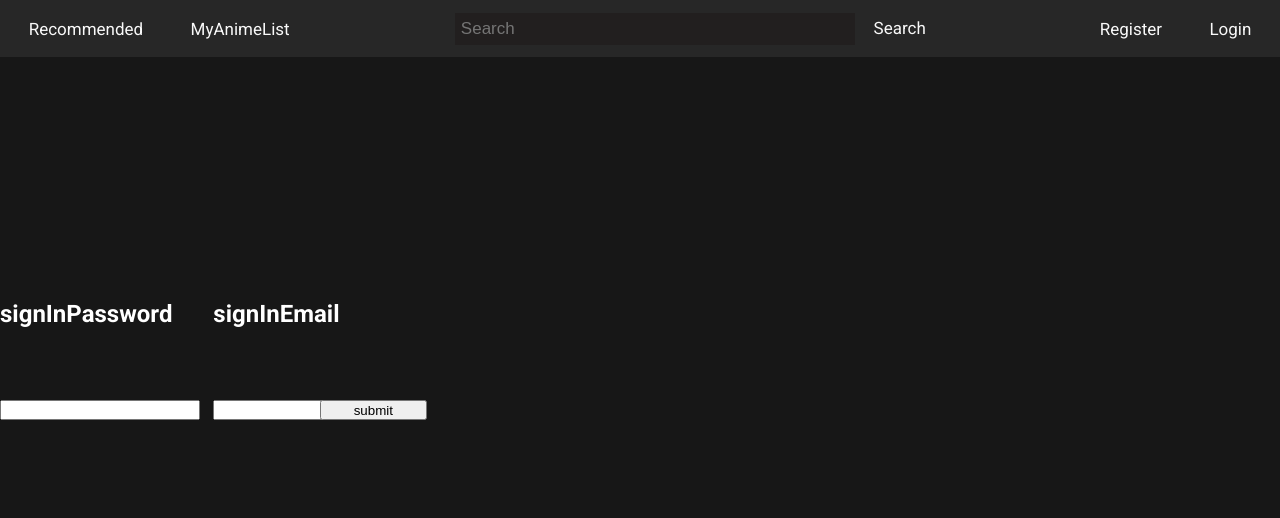
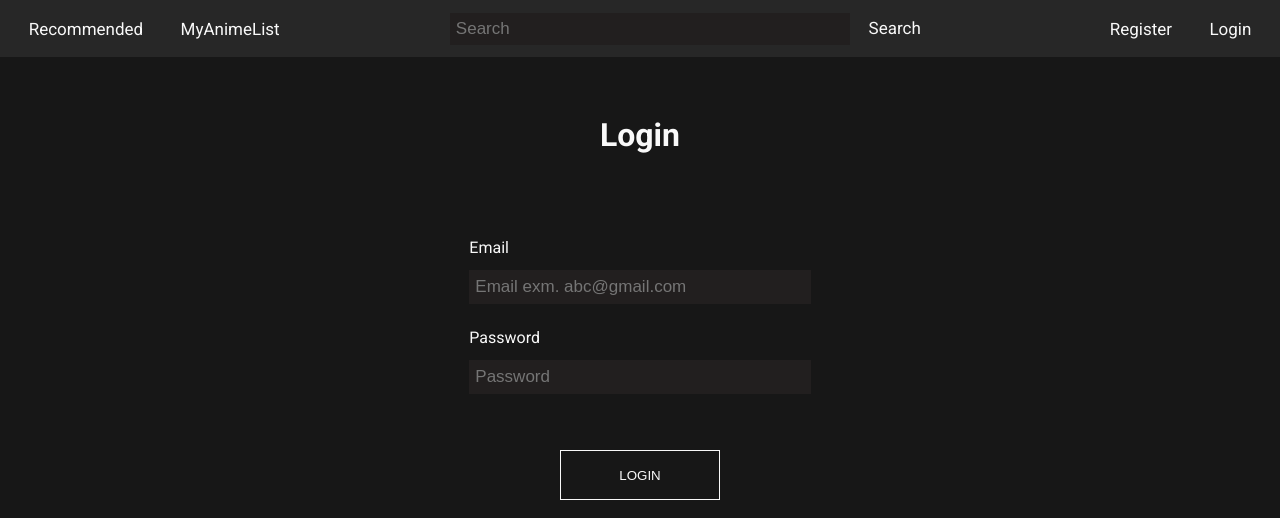
Before and after one commit to SvenRehm/Anime-Api-Practice-Project, a React (Create React App) app: page /Login in a window 1280 px wide. Shown: the top 518 px of the page. Built offline with nearby package versions, Linux system fonts and the light colour scheme.

Commit message:
remove/add to playlist works better

```diff
--- a/src/Components/Login/Login.js
+++ b/src/Components/Login/Login.js
@@ -5,8 +5,7 @@ import styled from "styled-components"
 import {
   changePasswordField,
   changeEmailField,
-  submitLogin,
-
+  submitLogin
 } from "./actions/Login"
 
 const mapStateToProps = state => {
@@ -28,36 +27,62 @@ const mapDispatchToProps = dispatch => {
 
 const LoginDiv = styled.div`
   display: grid;
+  grid-template-columns: repeat(12, minmax(0, 1fr));
+  grid-template-rows: repeat(9, 90px);
+  label {
+    grid-row: 3;
+    grid-column: 5 / span 4;
+    width: 70%;
 
-  grid-template-columns: repeat(12, minmax(0, 1fr));
-  grid-template-rows: repeat(12, 100px);
-  h2 {
-    color: white;
+    height: 2em;
+    justify-self: center;
+    align-self: end;
+
+    color: ${props => props.theme.secondary};
+    width: 80%;
+    & #email {
+      grid-row: 3;
+    }
+    &#password {
+      grid-row: 4;
+    }
+  }
+  input {
+    padding: 6px;
+    justify-self: center;
+    height: 2em;
+    font-size: 17px;
+    width: 80%;
+    border: none;
+    color: ${props => props.theme.secondary};
+    background: ${props => props.theme.darkgrey};
+  }
+  input[name="email"] {
     grid-row: 4;
+    grid-column: 5 / span 4;
   }
-  h2.mail {
-    color: white;
-    grid-row: 4;
-    grid-column: 3 / span 1;
+  input[name="password"] {
+    grid-row: 5;
+    grid-column: 5 / span 4;
+  }
+
+  h1 {
+    justify-self: center;
+    align-self: center;
+    grid-column: 5 / span 4;
+    grid-row: 2;
+    color: ${props => props.theme.secondary};
   }
   button {
-    grid-row: 5;
-    grid-column: 4;
-    height: 20px;
-  }
-  input {
-    width: 200px;
-    height: 20px;
-    margin-right: 1em;
-    grid-column: 1;
-    grid-row: 5;
-  }
-  input.right {
-    width: 200px;
-    height: 20px;
-    margin-right: 1em;
-    grid-column: 3;
-    grid-row: 5;
+    grid-row: 6;
+    grid-column: 5 / span 4;
+    width: 160px;
+    height: 50px;
+    color: ${props => props.theme.secondary};
+    text-transform: uppercase;
+    background-color: ${props => props.theme.primary};
+    border: 1px solid ${props => props.theme.secondary};
+    justify-self: center;
   }
 `
 class Login extends Component {
@@ -65,14 +90,23 @@ class Login extends Component {
     return (
       <LoginDiv>
         <h1>Login</h1>
-        <h2>signInPassword</h2>
-        <input onChange={this.props.onChangePasswordField} type="password" />
-        <h2 className="mail">signInEmail</h2>
+        <label id="email">Email</label>
         <input
-          className="right"
+          placeholder="Email exm. abc@gmail.com"
+          name="email"
+          value={this.props.signInEmail}
           onChange={this.props.onChangeEmailField}
           type="email"
         />
+        <label id="password">Password</label>
+        <input
+          placeholder="Password"
+          onChange={this.props.onChangePasswordField}
+          type="password"
+          name="password"
+          value={this.props.signInPassword}
+        />
+
         <button
           onClick={() =>
             this.props.onSubmitLogin(
@@ -81,7 +115,7 @@ class Login extends Component {
             )
           }
         >
-          submit
+          Login
         </button>
       </LoginDiv>
     )
--- a/src/Components/Login/actions/Login.js
+++ b/src/Components/Login/actions/Login.js
@@ -1,6 +1,6 @@
 import { history } from "../../../App"
 import axios from "axios"
-
+import { getJwt } from "../../helpers/jwt"
 export const changePasswordField = text => {
   return {
     type: "CHANGE_PASSWORD_FIELD",
@@ -56,23 +56,6 @@ export const Authenticate = jwt => dispatch => {
       history.push("/Login")
     })
 }
-// export const loginAddToPlaylist = (id, animeid) => dispatch => {
-//   fetch("http://localhost:5000/addplaylist", {
-//     method: "put",
-//     headers: { "Content-Type": "application/json" },
-//     body: JSON.stringify({
-//       id: id,
-//       animeid: animeid
-//     })
-//   })
-//     .then(response => response.json())
-//     .then(animeid => {
-//       dispatch({
-//         type: "LOGIN_ADD_TO_PLAYLIST",
-//         payload: animeid
-//       })
-//     })
-// }
 
 export const loginAddToPlaylist = (id, animeid) => dispatch => {
   axios
@@ -88,6 +71,33 @@ export const loginAddToPlaylist = (id, animeid) => dispatch => {
     })
 }
 
+export const loginRemoveFromePlaylist = (id, animeid) => dispatch => {
+  const jwt = getJwt()
+  axios
+    .delete("http://localhost:5000/removefromplaylist", {
+      data: { id: id, animeid: animeid }
+    })
+    .then(res => {
+      dispatch({
+        type: "DELETE_FROM_PLAYLIST",
+        payload: animeid
+      })
+      dispatch(Authenticate(jwt))
+    })
+}
+// export const loginRemoveFromePlaylist = (id, animeid) => dispatch => {
+//   axios
+//     .delete("http://localhost:5000/removefromplaylist", {
+//       id: id,
+//       animeid: animeid
+//     })
+//     .then(res => {
+//       dispatch({
+//         type: "DELETE_FROM_PLAYLIST",
+//         payload: res
+//       })
+//     })
+// }
 
 export const Logout = () => dispatch => {
   dispatch({
--- a/src/Components/Login/reducers/Login.js
+++ b/src/Components/Login/reducers/Login.js
@@ -35,6 +35,11 @@ export const Login = (state = initialState, action = {}) => {
           animelist: [...state.user.animelist, action.payload]
         }
       }
+    case "DELETE_FROM_PLAYLIST":
+      return {
+        ...state
+      }
+
     case "LOGOUT":
       return {
         ...state,
--- a/src/Components/MyAnimeList/MyAnimeList.js
+++ b/src/Components/MyAnimeList/MyAnimeList.js
@@ -8,6 +8,7 @@ const mapStateToProps = state => {
     animeId: state.addToPlaylist.animeId,
     animeList: state.requestList.animeList,
     userId: state.Login.user.id,
+    //load animeids from database
     animeListData: state.Login.user.animelist
   }
 }
@@ -35,8 +36,9 @@ const Styles = styled.div`
 
 class MyAnimeList extends Component {
   componentDidMount() {
-    // this.props.onRequestList(this.props.animeId)
-    this.props.onRequestList(this.props.animeListData)
+    if (this.props.animeListData) {
+      this.props.onRequestList(this.props.animeListData)
+    }
   }
 
   render() {
@@ -45,7 +47,7 @@ class MyAnimeList extends Component {
       return <li key={i}> {animeList[i].title}</li>
     })
 
-    console.log(this.props.animeList)
+    console.log(this.props.animeListData)
     return (
       <Styles>
         <h1>My Anime List</h1>
--- a/src/Components/Navigation/Navigation.js
+++ b/src/Components/Navigation/Navigation.js
@@ -13,6 +13,7 @@ const StyledNav = styled.ul`
   align-items: center;
   padding: 0 10px;
   background-color: ${props => props.theme.lightgrey};
+  /* background-color: transparent; */
   font-size: 17px;
 
   li > a {
@@ -29,7 +30,7 @@ const StyledNav = styled.ul`
   }
 
   li:not(:last-child):not(.search) {
-    margin-right: 10px;
+    margin-right: 0;
   }
   input[type="text"] {
     padding: 6px;
@@ -56,7 +57,7 @@ const StyledNav = styled.ul`
   }
 `
 class Navigation extends Component {
-  onSubmit=(e) =>{
+  onSubmit = e => {
     e.preventDefault()
     console.log("The link was clicked.")
     this.props.onLogout()
--- a/src/Components/Register/Register.js
+++ b/src/Components/Register/Register.js
@@ -34,7 +34,7 @@ const mapDispatchToProps = dispatch => {
 const RegisterStyles = styled.div`
   display: grid;
   grid-template-columns: repeat(12, minmax(0, 1fr));
-  grid-template-rows: repeat(8, 90px);
+  grid-template-rows: repeat(9, 90px);
   label {
     grid-row: 3;
     grid-column: 5 / span 4;
@@ -84,13 +84,24 @@ const RegisterStyles = styled.div`
     grid-column: 5 / span 4;
   }
   h1 {
-    text-align: center;
+    justify-self: center;
+
+    align-self: center;
+
     grid-column: 5 / span 4;
     grid-row: 2;
     color: ${props => props.theme.secondary};
   }
   button {
     grid-row: 7;
+    grid-column: 5 / span 4;
+    width: 160px;
+    height: 50px;
+    color: ${props => props.theme.secondary};
+    text-transform: uppercase;
+    background-color: ${props => props.theme.primary};
+    border: 1px solid ${props => props.theme.secondary};
+    justify-self: center;
   }
 `
 class Register extends Component {
@@ -133,7 +144,7 @@ class Register extends Component {
             )
           }
         >
-          submit
+          Register
         </button>
       </RegisterStyles>
     )
--- a/src/Components/Register/actions/Register.js
+++ b/src/Components/Register/actions/Register.js
@@ -1,3 +1,4 @@
+import { history } from "../../../App"
 export const changeRegisterPasswordField = text => {
   return {
     type: "CHANGE_REGISTER_PASSWORD_FIELD",
@@ -38,4 +39,5 @@ export const submitRegister = (
         payload: data
       })
     })
+  history.push("/")
 }
--- a/src/Components/SingleMoreInfo/SingleMoreInfo.js
+++ b/src/Components/SingleMoreInfo/SingleMoreInfo.js
@@ -5,6 +5,7 @@ import {
   requestSingleCategories
 } from "./actions/requestSingleMoreInfo"
 import { loginAddToPlaylist } from "../Login/actions/Login"
+import { loginRemoveFromePlaylist } from "../Login/actions/Login"
 import { addToPlaylist } from "./actions/addToPlaylist"
 import { withRouter } from "react-router-dom"
 // import { LayoutGrid } from "../Styled/index"
@@ -30,6 +31,7 @@ const mapStateToProps = state => {
   } = state.requestSingleMoreInfo.singleMoreInfo.attributes
 
   return {
+    animeListData: state.Login.user.animelist,
     userId: state.Login.user.id,
     id: state.requestSingleMoreInfo.singleMoreInfo.id,
     youtubeVideoId: youtubeVideoId,
@@ -64,7 +66,9 @@ const mapDispatchToProps = dispatch => {
     onLoginAddToPlaylist: (userId, animeid) =>
       dispatch(loginAddToPlaylist(userId, animeid)),
     onAddToPlaylist: (userId, animeid) =>
-      dispatch(addToPlaylist(userId, animeid))
+      dispatch(addToPlaylist(userId, animeid)),
+    onLoginRemoveFromePlaylist: (userId, animeid) =>
+      dispatch(loginRemoveFromePlaylist(userId, animeid))
   }
 }
 //loading styles
@@ -104,7 +108,7 @@ const Rankings = styled.div`
     grid-column: 4 / span 3;
     font-weight: 300;
     justify-content: end;
-    text-align: center;
+    text-align: right;
   }
 `
 //SingleMoreInfo
@@ -114,7 +118,6 @@ export const LayoutGrid = styled.div`
   grid-template-columns: repeat(12, minmax(0, 1fr));
   grid-template-rows: repeat(10, 100px);
   overflow: hidden;
-
   background: ${props => props.theme.primary};
   color: ${props => props.theme.secondary};
 
@@ -123,6 +126,7 @@ export const LayoutGrid = styled.div`
     grid-row: 1 / span 3;
     align-self: end;
     z-index: 2;
+
     filter: brightness(50%);
     img {
       align-self: end;
@@ -189,9 +193,6 @@ export const LayoutGrid = styled.div`
       text-align: right;
       font-weight: 700;
     }
-    .green {
-      color: green;
-    }
   }
   iframe {
     width: 100%;
@@ -201,31 +202,27 @@ export const LayoutGrid = styled.div`
     z-index: 2;
   }
 `
-//categories styles
+
 const CategoriesList = styled.ul`
-  float: left;
+  display: grid;
+  grid-gap: 0.3em;
+  grid-template-columns: repeat(auto-fill, minmax(160px, 1fr));
   list-style: none;
   li {
-    float: left;
+    position: relative;
     list-style: none;
     text-align: center;
-    background-color: #000000;
-
-    width: 150px;
-
+    background-color: ${props => props.theme.darkgrey};
     text-decoration: none;
-    margin-bottom: 5px;
-    margin-right: 5px;
-    width: 150px;
     line-height: 50px;
+    height: 50px;
     a {
       text-decoration: none;
-      color: #ffffff;
+      color: ${props => props.theme.secondary};
       display: block;
       &:hover {
         text-decoration: none;
         color: ${props => props.theme.accent};
-        /* background-color: ${props => props.theme.darkgrey}; */
       }
     }
   }
@@ -237,12 +234,15 @@ class SingleMoreInfo extends Component {
     this.props.onRequestSingleCategories(id)
   }
 
-  handleClick = () => {
-    console.log("added to playlist", this.props.id)
-
+  addToPlaylist = () => {
     this.props.onLoginAddToPlaylist(this.props.userId, this.props.id)
-    // this.props.onAddToPlaylist(this.props.userId, this.props.id)
-    console.log(this.props.userId)
+  }
+  removeFromPlaylist = () => {
+    this.props.onLoginRemoveFromePlaylist(
+      this.props.userId,
+      Number(this.props.id)
+    )
+    console.log(this.props.userId, Number(this.props.id))
   }
   render() {
     const {
@@ -270,6 +270,11 @@ class SingleMoreInfo extends Component {
         </li>
       )
     })
+
+    const animeListData = this.props.animeListData
+    const isAnimeOnList = animeListData.find(
+      i => i === this.props.match.params.id
+    )
 
     return !this.props.isPending ? (
       <LayoutGrid>
@@ -324,7 +329,15 @@ class SingleMoreInfo extends Component {
             </tr>
           </tbody>
         </table>
-        <button onClick={this.handleClick}>Add To Playlist</button>
+
+        {!isAnimeOnList ? (
+          <button onClick={this.addToPlaylist}>Add To Playlist</button>
+        ) : (
+          <button onClick={this.removeFromPlaylist}>
+            Remove from Playlist
+          </button>
+        )}
+
         <CategoriesList>{category}</CategoriesList>
         {youtubeVideoId === "" ? (
           <iframe
```
Also changed, not shown: src/App.js (+3 -6 lines), src/Components/MyAnimeList/actions/requestList.js (line endings or trailing spaces).
